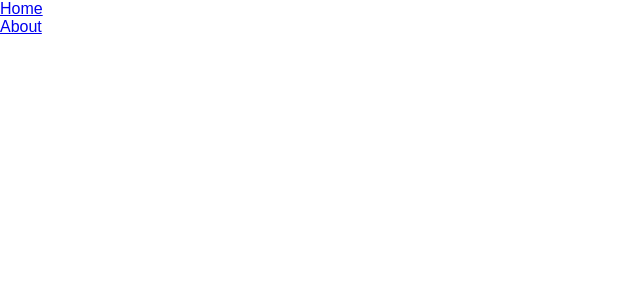
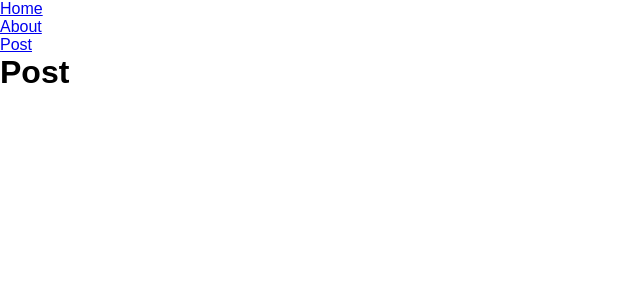
Before and after one commit to britolmbs/estudosReact, a React (Vite) app in the folder react-router-dom/: page /post in a window 1280 px wide. Before the commit this address had no page. Shown: the top 300 px of the page, without its empty margins (0-640 px from the left). Built offline with nearby package versions, Linux system fonts and the light colour scheme.

Commit message:
useParams e UseSearch

```diff
--- a/react-router-dom/src/components/Menu/index.tsx
+++ b/react-router-dom/src/components/Menu/index.tsx
@@ -7,6 +7,7 @@ export const Menu = () => {
             <ul>
                 <li><Link to='/'>Home</Link></li>
                 <li><a href="/about">About</a></li>
+                <li><Link to='/post'>Post</Link></li>
             </ul>
         </nav>
     )
--- /dev/null
+++ b/react-router-dom/src/components/Post/index.tsx
@@ -0,0 +1,8 @@
+import './style.css'
+export const Post = () => {
+    return(
+        <div>
+            <h1>Post</h1>
+        </div>
+    )
+}
--- a/react-router-dom/src/main.tsx
+++ b/react-router-dom/src/main.tsx
@@ -5,6 +5,7 @@ import { Home } from './components/Home'
 import  { BrowserRouter, Routes, Route } from 'react-router-dom'
 import { About } from './components/About'
 import { Menu } from './components/Menu'
+import { Post } from './components/Post'
 
 createRoot(document.getElementById('root')!).render(
   <StrictMode>
@@ -13,6 +14,7 @@ createRoot(document.getElementById('root')!).render(
     <Routes>
       <Route path='/' element={<Home />} />
       <Route path='/about' element={<About />} />
+      <Route path='post' element={<Post />} />
     </Routes>
     </BrowserRouter>
   </StrictMode>,
```
Also changed, not shown: react-router-dom/src/components/Post/style.css (added).
